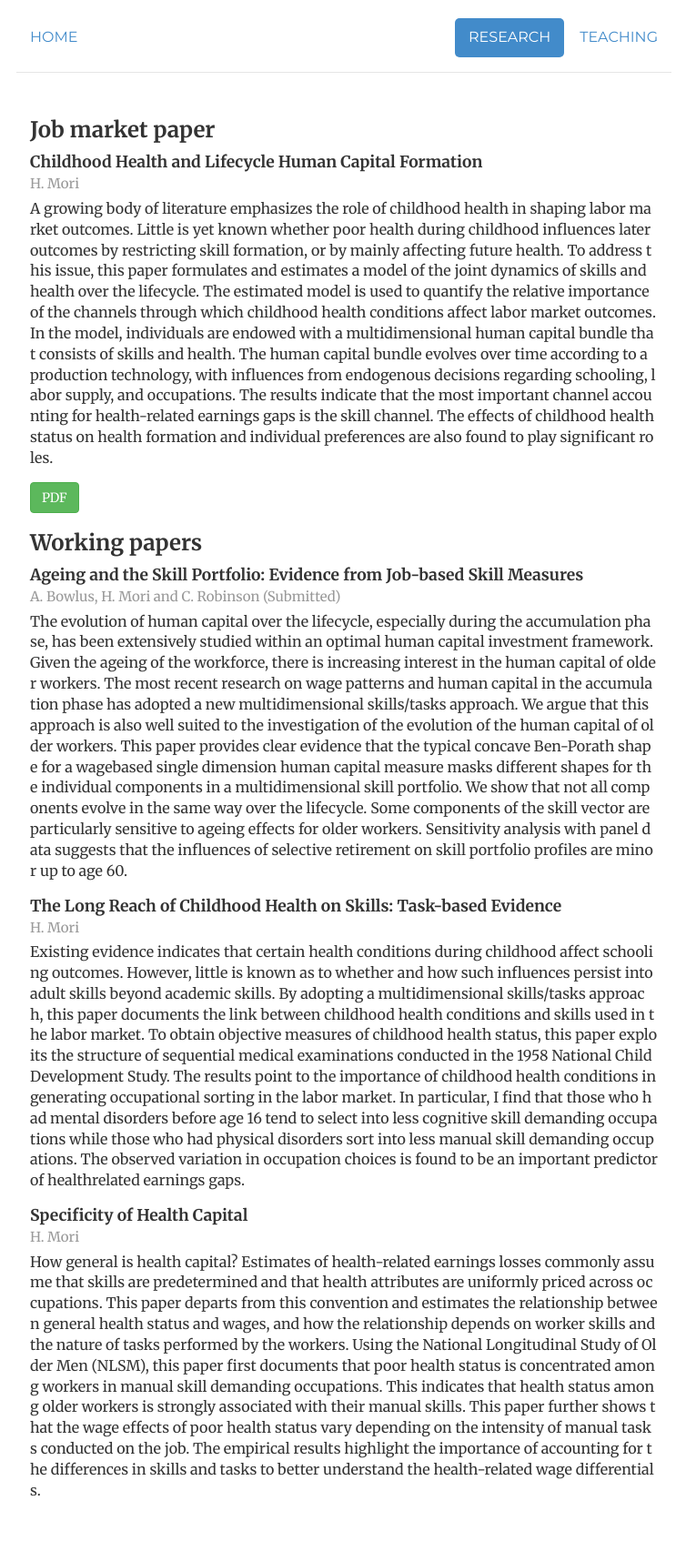
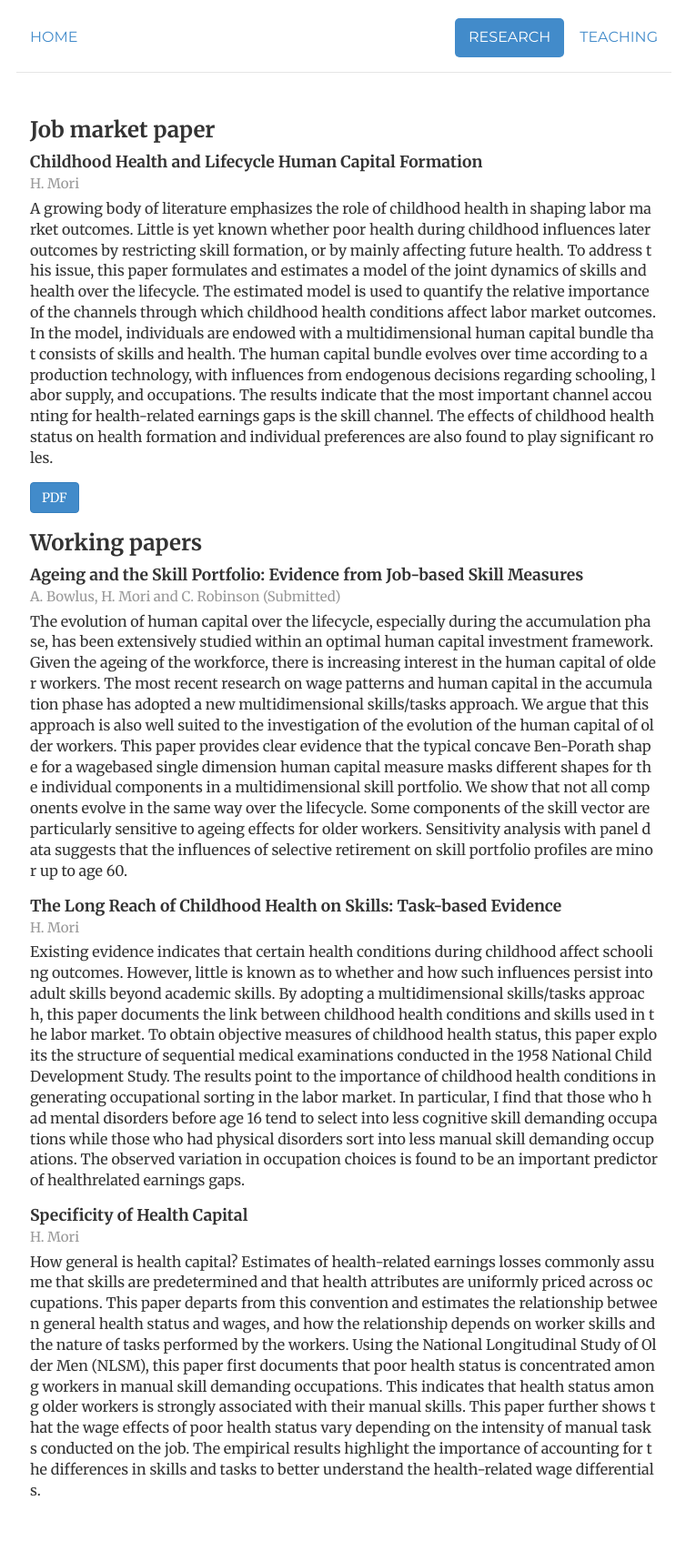
Before and after one commit to morihiroaki/morihiroaki.github.io, a Jekyll site: the page built from research.html, in a window 1280 px wide. Shown: the whole page at 91% size, without its empty margins (262-1016 px from the left). Built offline with Jekyll 4.4.1, drawn with Linux system fonts in a browser that asks for light colours.

Commit message:
Update research.html

```diff
--- a/research.html
+++ b/research.html
@@ -25,7 +25,7 @@
 on health formation and individual preferences are also found to play significant roles.
 </div>
 </div>
-<a target="_blank" href="/jmp_mori.pdf" class="btn btn-success" title="Job Market Paper">PDF</a>
+<a target="_blank" href="/jmp_mori.pdf" class="btn btn-primary" title="Job Market Paper">PDF</a>
 <h3>Working papers</h3>
 <div class='span10 offset1'>
 <div class='pTitle'> Ageing and the Skill Portfolio: Evidence from Job-based Skill Measures</div>
```
